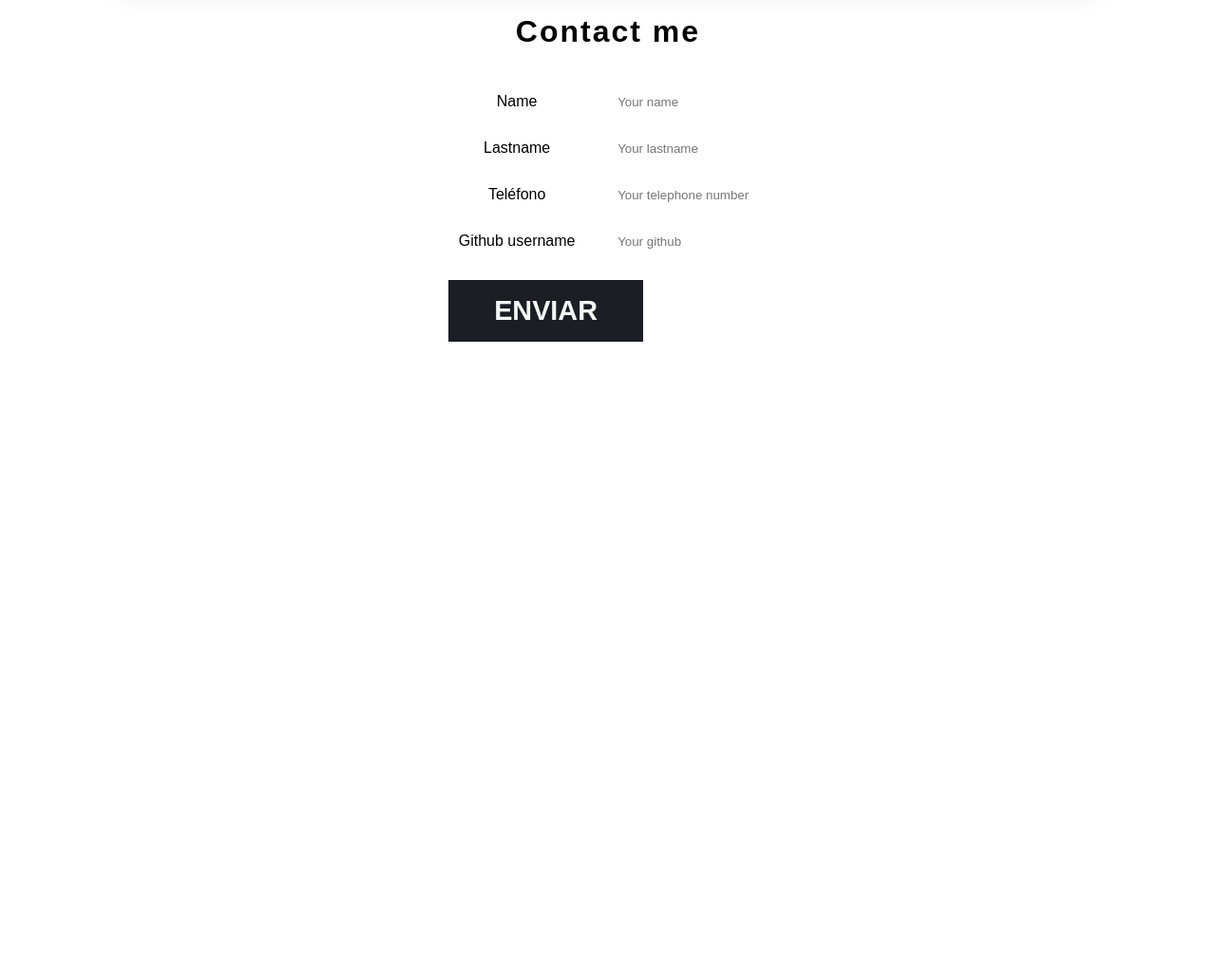
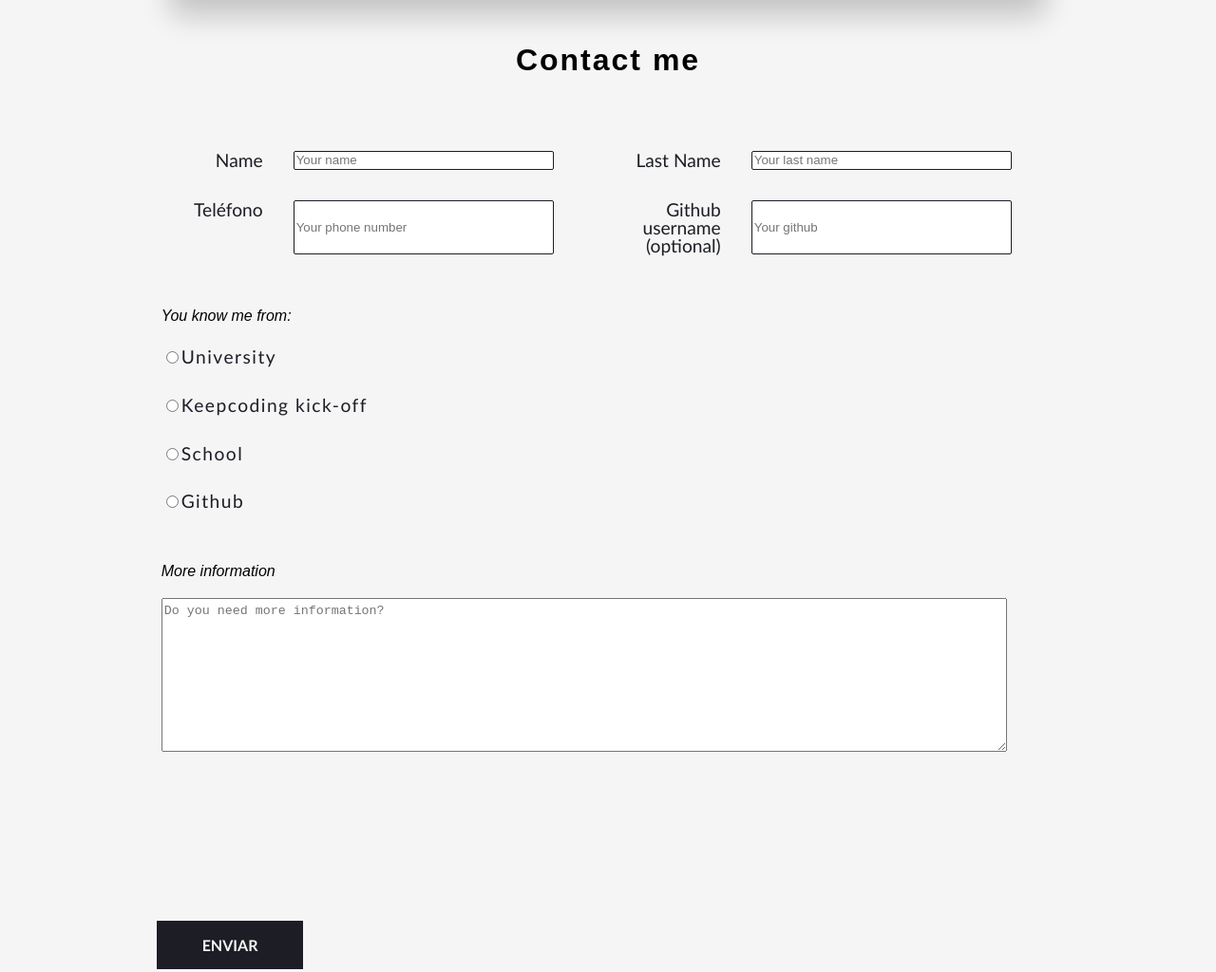
Before and after one commit to EliFullStack/practica-html-css-portfolio, a plain HTML site: page index.html in a window 1280 px wide. Shown: the part 1634-2658 px from the top of the page at 95% size. Before the commit the page ends 2293 px from the top, so only its background shows below. Drawn offline with Linux system fonts and the light colour scheme.

Commit message:
some changes and finish form with radio buttons

```diff
--- a/assets/css/style.css
+++ b/assets/css/style.css
@@ -4,6 +4,14 @@
     --secondary: #1c1d25;
     font-family: Arial, Helvetica, sans-serif;
     font-size: 16px;
+}
+
+html {
+    box-sizing: border-box; /* esto es para que el border, el padding no afecte el ancho de nuestros elementos*/
+}
+
+*,*:before, *:after {
+    box-sizing: inherit;
 }
 
 .header {
@@ -24,13 +32,17 @@
     padding: 10px 20px;
 }
 
+body {
+    background-color: var(--main-color);
+}
 
 .main {
-    background-color: var(--main-color);
     height: 100vh;
     display: flex;
     flex-direction: column;
     align-items: center;
+    width: min(90%, 120rem);
+    margin: 0 auto;
 }
 
 h1 {
@@ -50,7 +62,7 @@ p {
     font-size: 1.3rem;
 }
 
-.about {
+.about, .radio-button {
     font-size: 1.4rem;
     padding-top: 20px;
     text-align: center;
@@ -135,15 +147,11 @@ img {
     margin-left: 80px;
 }
 
-.my-skills, .formulario {
+.my-skills,
+.formulario {
     width: 80%;
     max-width: 100%;
     padding-bottom: 50px;
-    /*min-width: 590px;
-    position: relative;
-    transform: translate(-50%, -50%);
-    left: 50%;
-    top: 50%;*/
 }
 
 .container {
@@ -236,31 +244,73 @@ img {
 }
 
 .formulario {
-    background-color: var(--blanco);
     width: 95%;
     padding: 0;
     height: 70vh;
+    padding: 30px 30px 50px;
+
+}
+
+.camps {
+    display: flex;
+    flex-direction: column;
 }
 
 .campo {
     display: flex;
     margin-bottom: 2rem;
-    justify-content: space-between;
 }
 
 .campo__label {
     flex: 0 0 9rem;
-    text-align: center;
+    text-align: right;
     padding-right: 2rem;
 }
 
 .campo__field {
     flex: 1;
-    border: 1px solid var(--gris);
+    border: 1px solid var(--secondary);
+    border-radius: 2px;
 }
 
 .campo__field--textarea {
     height: 20rem;
+}
+
+.container-fieldset {
+    padding-top: 20px;
+}
+
+.fieldset {
+    display: flex;
+    flex-direction: column;
+    align-items:flex-start;
+    height: 80vh;
+    margin: 5px 5px;
+}
+
+.information {
+    width: 80%;
+    min-width: 100%;
+    padding-top: 5px;
+    margin-top: 20px;
+    padding-bottom: 5px;
+}
+
+.more-information,
+.know-me {
+    margin-top: 50px;
+    font-weight: 500;
+    font-style: italic;
+}
+
+
+.radio-button,
+.campo {
+    font-family: 'Trebuchet MS', 'Lucida Sans Unicode', 'Lucida Grande', 'Lucida Sans', Arial, sans-serif;
+    color: var(--secondary);
+    font-weight: 500;
+    font-size: 1.2rem;
 }
 
 .boton {
@@ -269,7 +319,7 @@ img {
     color: var(--main-color);
     text-align: center;
     padding: 1rem 3rem;
-    font-size: 1.8rem;
+    font-size: 1rem;
     text-transform: uppercase;
     font-weight: 700;
     margin-bottom: 2rem;
@@ -280,14 +330,6 @@ img {
 .boton:hover {
     cursor: pointer;
 }
-
-@media (min-width: 768px) {
-    .boton {
-        display: inline-block;
-    }
-
-}
-
 
 ul {
     display: none;
@@ -311,4 +353,14 @@ ul {
     .logo_name {
         font-size: 2rem;
     }
+
+    .boton {
+        display: inline-block;
+    }
+
+    .camps {
+        display: grid;
+        grid-template-columns: repeat(2, 1fr);
+        column-gap: 4rem;
+    }
 }
--- a/index.html
+++ b/index.html
@@ -97,32 +97,44 @@
         </div>
     </section>
     <section class="contact-me" id="contact-me">
+        <div>
         <h2>Contact me</h2>
         <form class="formulario">
+            <div class="camps">
             <div class="campo">
                 <label class="campo__label" for="name" >Name</label>
                 <input class="campo__field" type="text" placeholder="Your name" id="name" required>
             </div>
             <div class="campo">
-                <label class="campo__label" for="lastname">Lastname</label>
-                <input class="campo__field" type="text" placeholder="Your lastname" id="lastname" required>
+                <label class="campo__label" for="lastname">Last Name</label>
+                <input class="campo__field" type="text" placeholder="Your last name" id="lastname" required>
             </div>
             <div class="campo">
-                <label class="campo__label" for="telephone">Teléfono</label>
-                <input class="campo__field" type="number" placeholder="Your telephone number" id="telephone" required>
+                <label class="campo__label" for="phone">Teléfono</label>
+                <input class="campo__field" type="tel" placeholder="Your phone number" id="phone" required>
             </div>
             <div class="campo">
-                <label class="campo__label" for="github">Github username</label>
+                <label class="campo__label" for="github">Github username (optional)</label>
                 <input class="campo__field" type="github" placeholder="Your github" id="github" pattern="^@[^\s]+">
+            </div>
+            </div>
+
+            <div class="container-fieldset">
+                <fieldset class="fieldset">
+                    <legend class="know-me">You know me from:</legend>
+                    <label class="radio-button"><input class="radio-button" value="niversity" type="radio" name="know-me-from" required/>University</label>
+                    <label class="radio-button"><input class="radio-button" value="keepcoding kick-off" type="radio" name="know-me-from" required/>Keepcoding kick-off</label>
+                    <label class="radio-button"><input class="radio-button" value="school" type="radio" name="know-me-from" required/>School</label>
+                    <label class="radio-button"><input class="radio-button" value="github" type="radio" name="know-me-from" required/>Github</label>
+                    <label class="more-information" for="info">More information</label>
+                    <textarea class="information" id="info" cols="20" rows="10" placeholder="Do you need more information?"></textarea>
+                </fieldset>
             </div>
             <div class="campo">
                 <input type="submit" value="Enviar" class="boton">
             </div>
-
         </form>
-    </section>
-    <section>
-
+    </div>
     </section>
 </main>
 
```
